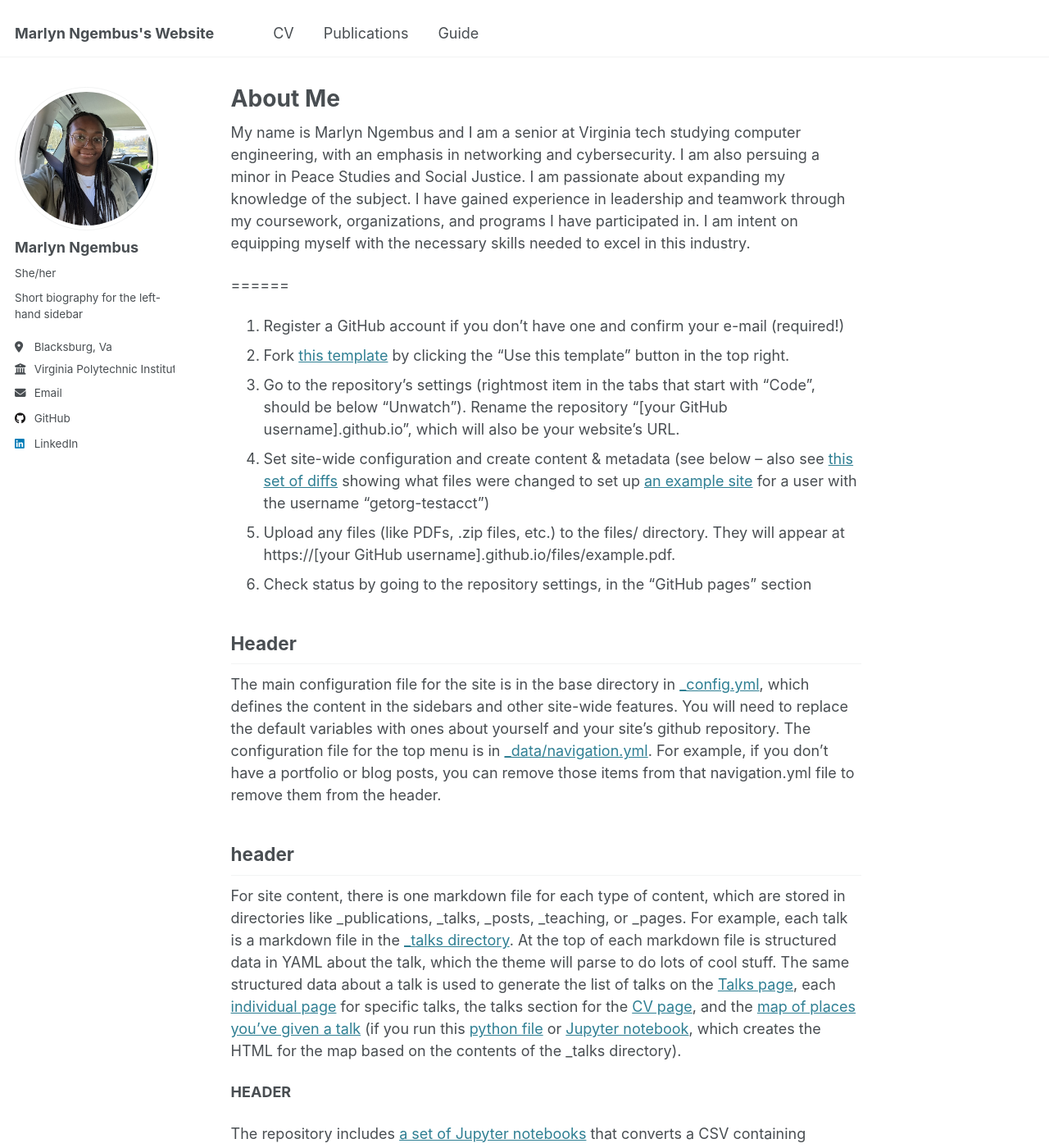
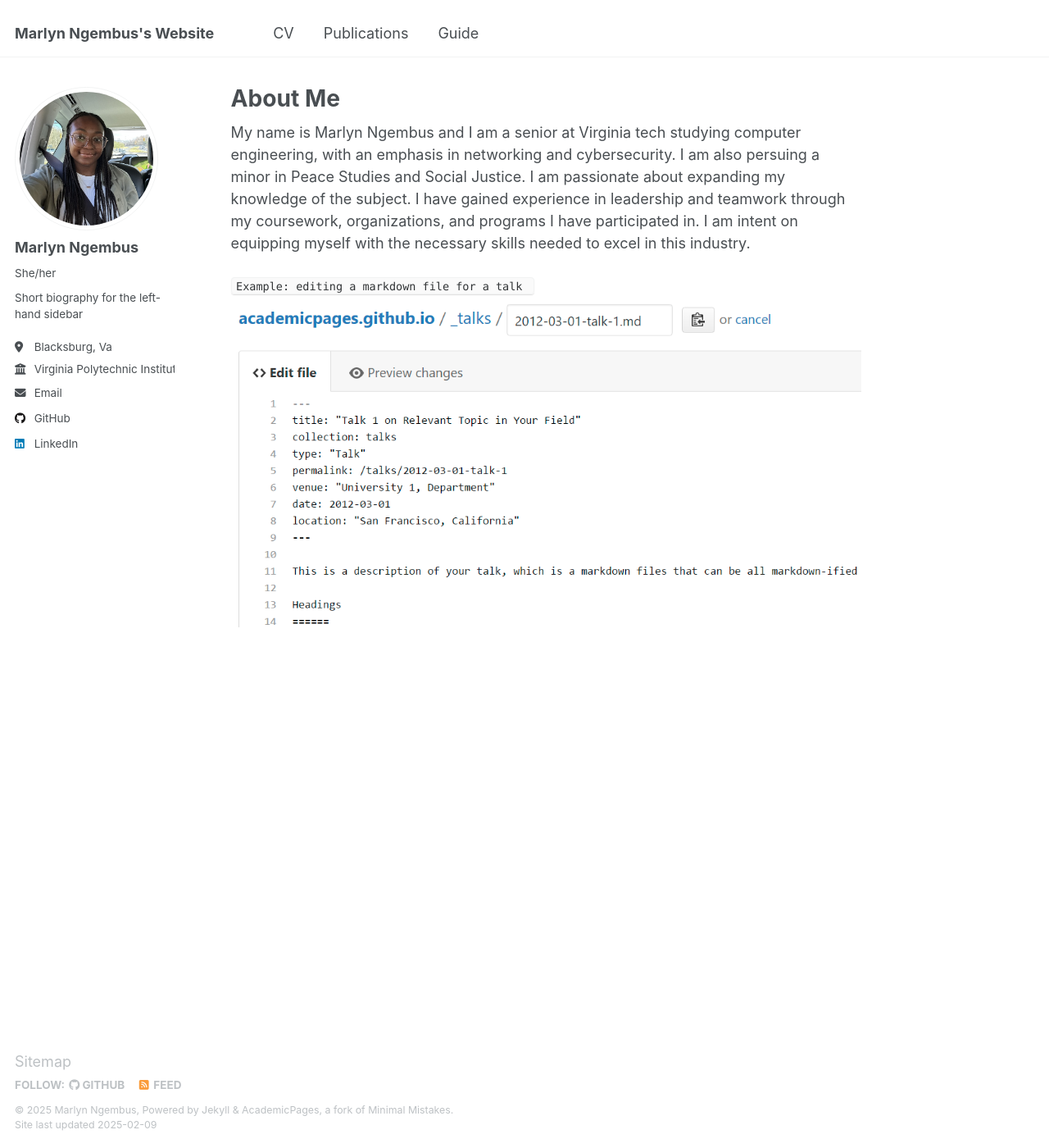
Before and after one commit to mngembus/mngembus.github.io, a Jekyll site: the page built from _pages/about.md, in a window 1280 px wide and 1400 px high. Shown: the whole window at 82% size. Built offline with Jekyll 4.4.1, drawn with Linux system fonts in a browser that asks for light colours; some of the changed text lies outside the part shown.

Commit message:
removed information from the homescreen

````diff
--- a/_pages/about.md
+++ b/_pages/about.md
@@ -10,30 +10,5 @@ redirect_from:
 My name is Marlyn Ngembus and I  am a senior at Virginia tech studying computer engineering, with an emphasis in networking and cybersecurity. I am also persuing a minor in Peace Studies and Social Justice. I am passionate about expanding my knowledge of the subject. I have gained experience in leadership and teamwork through my coursework, organizations, and programs I have participated in. I am intent on equipping myself with the necessary skills needed to excel in this industry.
 
 
-======
-1. Register a GitHub account if you don't have one and confirm your e-mail (required!)
-1. Fork [this template](https://github.com/academicpages/academicpages.github.io) by clicking the "Use this template" button in the top right.
-1. Go to the repository's settings (rightmost item in the tabs that start with "Code", should be below "Unwatch"). Rename the repository "[your GitHub username].github.io", which will also be your website's URL.
-1. Set site-wide configuration and create content & metadata (see below -- also see [this set of diffs](http://archive.is/3TPas) showing what files were changed to set up [an example site](https://getorg-testacct.github.io) for a user with the username "getorg-testacct")
-1. Upload any files (like PDFs, .zip files, etc.) to the files/ directory. They will appear at https://[your GitHub username].github.io/files/example.pdf.
-1. Check status by going to the repository settings, in the "GitHub pages" section
-
-Header
-------
-The main configuration file for the site is in the base directory in [_config.yml](https://github.com/academicpages/academicpages.github.io/blob/master/_config.yml), which defines the content in the sidebars and other site-wide features. You will need to replace the default variables with ones about yourself and your site's github repository. The configuration file for the top menu is in [_data/navigation.yml](https://github.com/academicpages/academicpages.github.io/blob/master/_data/navigation.yml). For example, if you don't have a portfolio or blog posts, you can remove those items from that navigation.yml file to remove them from the header.
-
-header
-------
-For site content, there is one markdown file for each type of content, which are stored in directories like _publications, _talks, _posts, _teaching, or _pages. For example, each talk is a markdown file in the [_talks directory](https://github.com/academicpages/academicpages.github.io/tree/master/_talks). At the top of each markdown file is structured data in YAML about the talk, which the theme will parse to do lots of cool stuff. The same structured data about a talk is used to generate the list of talks on the [Talks page](https://academicpages.github.io/talks), each [individual page](https://academicpages.github.io/talks/2012-03-01-talk-1) for specific talks, the talks section for the [CV page](https://academicpages.github.io/cv), and the [map of places you've given a talk](https://academicpages.github.io/talkmap.html) (if you run this [python file](https://github.com/academicpages/academicpages.github.io/blob/master/talkmap.py) or [Jupyter notebook](https://github.com/academicpages/academicpages.github.io/blob/master/talkmap.ipynb), which creates the HTML for the map based on the contents of the _talks directory).
-
-**HEADER**
-
-The repository includes [a set of Jupyter notebooks](https://github.com/academicpages/academicpages.github.io/tree/master/markdown_generator
-) that converts a CSV containing structured data about talks or presentations into individual markdown files that will be properly formatted for the Academic Pages template. The sample CSVs in that directory are the ones I used to create my own personal website at stuartgeiger.com. My usual workflow is that I keep a spreadsheet of my publications and talks, then run the code in these notebooks to generate the markdown files, then commit and push them to the GitHub repository.
-
-header
-------
-Many people use a git client to create files on their local computer and then push them to GitHub's servers. If you are not familiar with git, you can directly edit these configuration and markdown files directly in the github.com interface. Navigate to a file (like [this one](https://github.com/academicpages/academicpages.github.io/blob/master/_talks/2012-03-01-talk-1.md) and click the pencil icon in the top right of the content preview (to the right of the "Raw | Blame | History" buttons). You can delete a file by clicking the trashcan icon to the right of the pencil icon. You can also create new files or upload files by navigating to a directory and clicking the "Create new file" or "Upload files" buttons.
-
-Example: editing a markdown file for a talk
-![Editing a markdown file for a talk](/images/editing-talk.png)
+```Example: editing a markdown file for a talk
+```![Editing a markdown file for a talk](/images/editing-talk.png)
````
